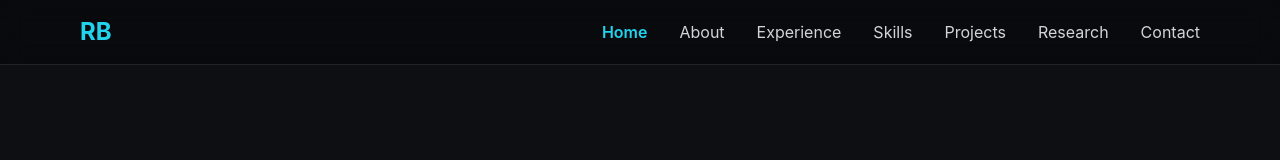
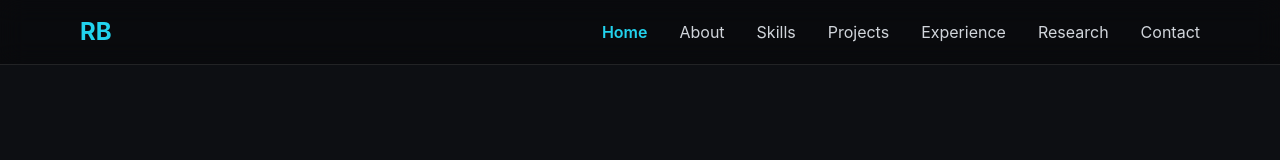
Before and after one commit to Rakshithbodakuntla/My_portfolio, a React (Vite) app: page / in a window 1280 px wide. Shown: the top 160 px of the page. Built offline with nearby package versions, Linux system fonts and the light colour scheme.

Commit message:
Update App.jsx

```diff
--- a/src/App.jsx
+++ b/src/App.jsx
@@ -73,7 +73,7 @@ useEffect(() => {
   }, []); // Run once on mount
 
   // UPDATED: Removed 'data-science' section from navigation
-  const sections = ["home", "about", "experience", "skills", "projects", "research", "contact"];
+  const sections = ["home", "about", "skills", "projects", "experience", "research", "contact"];
 
   const scrollToSection = (sectionId) => {
     setActiveSection(sectionId);
```
